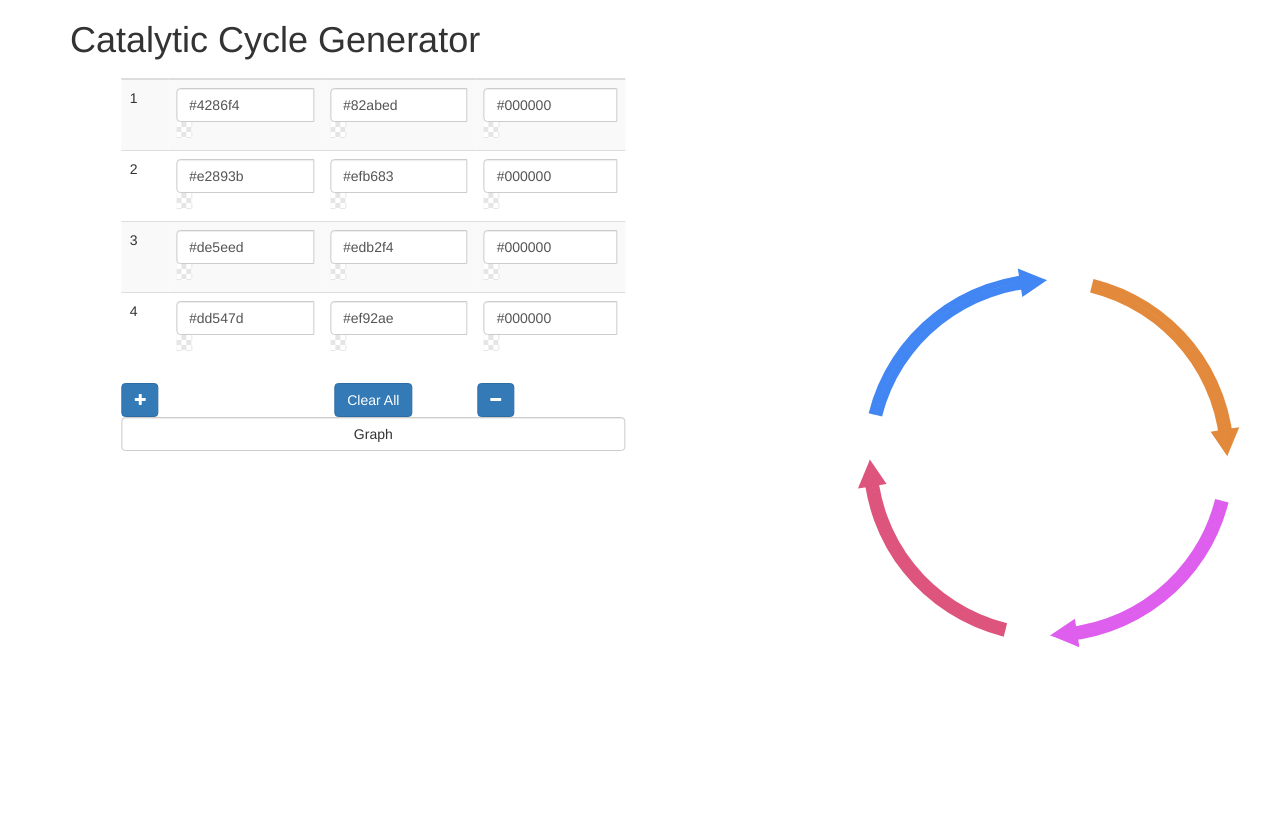
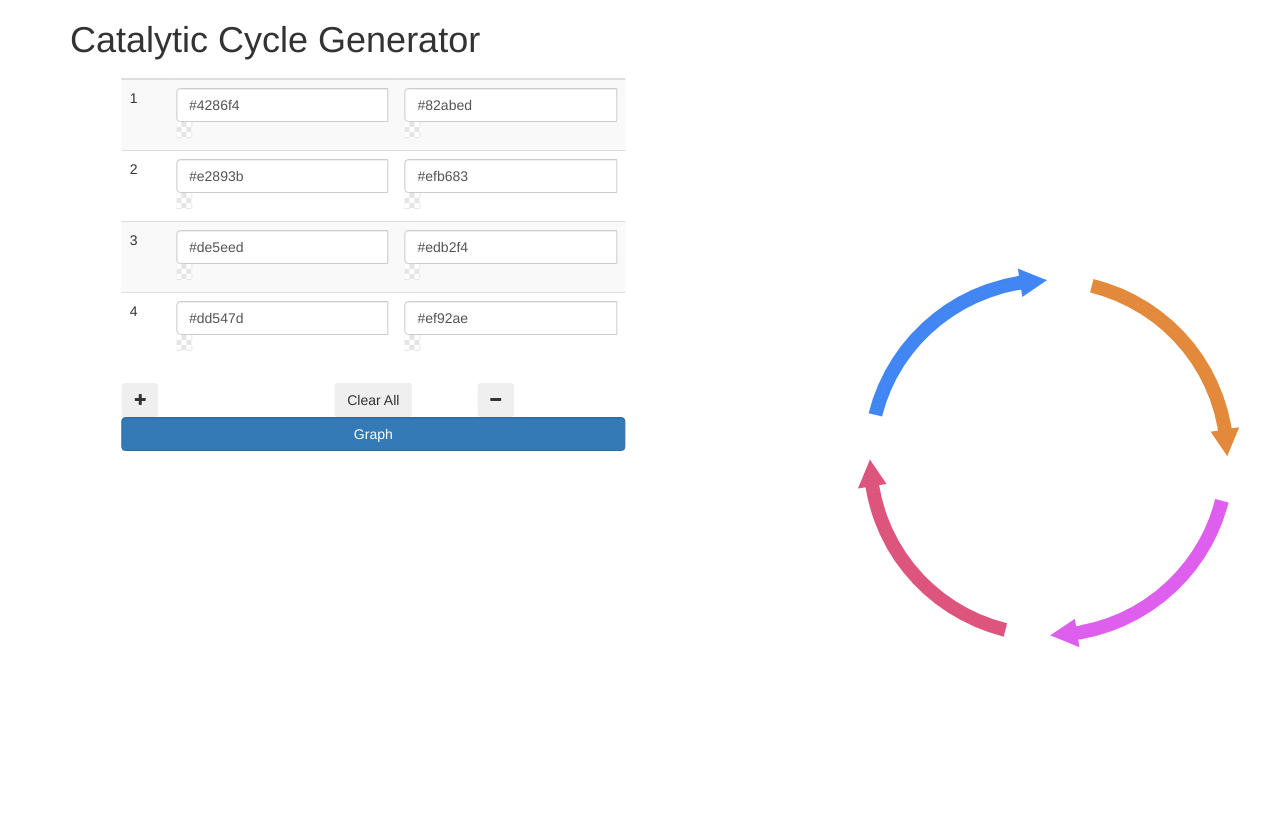
Before and after one commit to brettrhenderson/Catacycle_Web, a Flask app: page /graphs in a window 1280 px wide, after a click on "Colors"; the page is wider, and only the part inside the window is pictured. Run offline with Flask 2, Linux system fonts and the light colour scheme; some libraries are stand-ins or nearby versions.

Commit message:
Removed color for swoops, added arrow thickness icons

```diff
--- a/app/form.py
+++ b/app/form.py
@@ -70,16 +70,6 @@ class RatesForm(FlaskForm):
     r_color8 = StringField('r_color8', default='#000000')
     r_color9 = StringField('r_color9', default='#000000')
     r_color10 = StringField('r_color10', default='#000000')
-    incoming_color1 = StringField('incoming_color1', default='#000000')
-    incoming_color2 = StringField('incoming_color2', default='#000000')
-    incoming_color3 = StringField('incoming_color3', default='#000000')
-    incoming_color4 = StringField('incoming_color4', default='#000000')
-    incoming_color5 = StringField('incoming_color5', default='#000000')
-    incoming_color6 = StringField('incoming_color6', default='#000000')
-    incoming_color7 = StringField('incoming_color7', default='#000000')
-    incoming_color8 = StringField('incoming_color8', default='#000000')
-    incoming_color9 = StringField('incoming_color9', default='#000000')
-    incoming_color10 = StringField('incoming_color10', default='#000000')
 
     # File Format Tab
     f_format = StringField('f_format', default='.svg')
@@ -108,7 +98,6 @@ class RatesForm(FlaskForm):
                 'is_incoming': [],
                 'fcolours': [],
                 'rcolours': [],
-                'incolours': [],
                 'gap': self.gap.data,
                 'thickness': self.thickness.data,
                 'multiplier': float(self.thickness.data)/15.0,
@@ -121,7 +110,6 @@ class RatesForm(FlaskForm):
             data['is_incoming'].append(getattr(self, 'is_incoming{}'.format(i)).data)
             data['fcolours'].append(getattr(self, 'f_color{}'.format(i)).data)
             data['rcolours'].append(getattr(self, 'r_color{}'.format(i)).data)
-            data['incolours'].append(getattr(self, 'incoming_color{}'.format(i)).data)
 
         data['num_steps'] = self.num_rows()
 
@@ -133,7 +121,6 @@ class RatesForm(FlaskForm):
                 'is_incoming': [],
                 'fcolours': [],
                 'rcolours': [],
-                'incolours': [],
                 'gap': self.gap.default,
                 'thickness': self.thickness.default,
                 'multiplier': float(self.thickness.default)/15.0,
@@ -147,7 +134,6 @@ class RatesForm(FlaskForm):
             data['is_incoming'].append(getattr(self, 'is_incoming{}'.format(i)).default)
             data['fcolours'].append(getattr(self, 'f_color{}'.format(i)).default)
             data['rcolours'].append(getattr(self, 'r_color{}'.format(i)).default)
-            data['incolours'].append(getattr(self, 'incoming_color{}'.format(i)).default)
 
         # have four arrows displayed by default
         for i in range(0, 4):
--- a/app/oboros.py
+++ b/app/oboros.py
@@ -26,13 +26,13 @@ def draw(data=None, startrange=0.1, stoprange=0.8, f_format='svg'):
 
     fcolours = "#4286f4 #e2893b #de5eed #dd547d #4ee5ce #4286f4 #dd547d #4ee5ce #4286f4 #dd547d #4ee5ce".split()
     rcolours = "#82abed #efb683 #edb2f4 #ef92ae #91f2e3 #82abed #ef92ae #91f2e3 #82abed #ef92ae #91f2e3".split()
-    incolours = "#82abed #efb683 #edb2f4 #ef92ae #91f2e3 #82abed #ef92ae #91f2e3 #82abed #ef92ae #91f2e3".split()
+    incolours = fcolours
 
     forward_rates = []
     rev_rates = []
     is_incoming = [False for i in range(MAX_STEPS)]   # no incoming arrows by default
 
-    scale_type = 'Linear'
+    scale_type = 'Logarithmic'
     gap = 5  # default gap without settings
     scale = 23.9   # will scale pending on image size -- connects graph space to figure space
 
@@ -53,7 +53,7 @@ def draw(data=None, startrange=0.1, stoprange=0.8, f_format='svg'):
         rev_rates = data['rev_rates'][:data['num_steps']]
         fcolours = data['fcolours'][:data['num_steps']]
         rcolours = data['rcolours'][:data['num_steps']]
-        incolours = data['incolours'][:data['num_steps']]
+        incolours = fcolours
         is_incoming = data['is_incoming'][:data['num_steps']]
         gap = float(data['gap'])
         multiplier = data['multiplier']
--- a/app/routes.py
+++ b/app/routes.py
@@ -5,7 +5,7 @@ from app import app
 import logging
 
 log = logging.getLogger(__name__)
-log.setLevel(logging.DEBUG)
+# log.setLevel(logging.DEBUG)
 
 @app.route('/', methods=['GET', 'POST'])
 @app.route('/index', methods=['GET', 'POST'])
--- a/app/static/js/graphs.js
+++ b/app/static/js/graphs.js
@@ -57,7 +57,7 @@ function addrow(rows) {
             var newcolorRow = $('<tr id="crow' + counter + '">');
             var ccols = "";
             ccols += '<td>' + counter + '</td>';
-            var prefixes = ['f', 'r', 'incoming']
+            var prefixes = ['f', 'r']
             for (prefix in prefixes) {
                 ccols += `<td>
                              <div id="${prefixes[prefix]}_color-picker-component${counter}" class="input-group colorpicker-component">
@@ -71,7 +71,7 @@ function addrow(rows) {
 
             newcolorRow.append(ccols);
             $("table.color-list").append(newcolorRow);
-            var prefixes = ['f', 'r', 'incoming'];
+            var prefixes = ['f', 'r'];
             for (prefix in prefixes) {
                 $('#' + prefixes[prefix] + '_color-picker-component' + counter).colorpicker({
                     autoInputFallback: false,
--- a/app/templates/graphs.html
+++ b/app/templates/graphs.html
@@ -110,17 +110,17 @@
                                     </table>
                                     <div class="row">
                                         <div class="col-sm-4">
-                                            <button type="button" class="btn btn-primary float-left" id="addrow">
+                                            <button type="button" class="btn btn-outline-primary float-left" id="addrow">
                                                 <i class="fa fa-plus"></i>
                                             </button>
                                         </div>
                                         <div class="col-sm-4 text-center">
-                                            <button type="button" class="btn btn-primary" id="clearrates">
+                                            <button type="button" class="btn btn-outline-primary" id="clearrates">
                                                 Clear All
                                             </button>
                                         </div>
                                         <div class="col-sm-4">
-                                            <button type="button" class="btn btn-primary ibtnDel float-right" id="delrow">
+                                            <button type="button" class="btn btn-outline-primary ibtnDel float-right" id="delrow">
                                                 <i class="fa fa-minus"></i>
                                             </button>
                                         </div>
@@ -130,7 +130,7 @@
                                     <table class="color-list table table-hover table-striped" style="width:100%">
                                         <thead>
                                             <tr>
-                                                {% for header in ['Step', 'Forward Color', 'Reverse Color', 'Swoop Color'] %}
+                                                {% for header in ['Step', 'Forward Color', 'Reverse Color'] %}
                                                 <th>
                                                     {{ header }}
                                                 </th>
@@ -157,31 +157,23 @@
                                                         </span>
                                                     </div>
                                                 </td>
-                                                <td>
-                                                    <div id="incoming_color-picker-component{{ i+1 }}" class="input-group colorpicker-component">
-                                                        <input id="incoming_color{{ i+1 }}" name="incoming_color{{ i+1 }}" type="text" value="{{ form_values['incolours'][i] }}" class="form-control color"/>
-                                                        <span class="input-group-append">
-                                                            <span class="input-group-text colorpicker-input-addon"><i></i></span>
-                                                        </span>
-                                                    </div>
-                                                </td>
                                             </tr>
                                             {% endfor %}
                                         </tbody>
                                     </table>
                                     <div class="row">
                                         <div class="col-sm-4">
-                                            <button type="button" class="btn btn-primary float-left" id="addcolorrow">
+                                            <button type="button" class="btn btn-outline-primary float-left" id="addcolorrow">
                                                 <i class="fa fa-plus"></i>
                                             </button>
                                         </div>
                                         <div class="col-sm-4 text-center">
-                                            <button type="button" class="btn btn-primary" id="clearcolors">
+                                            <button type="button" class="btn btn-outline-primary" id="clearcolors">
                                                 Clear All
                                             </button>
                                         </div>
                                         <div class="col-sm-4">
-                                            <button type="button" class="btn btn-primary ibtnDel float-right" id="delcolorrow">
+                                            <button type="button" class="btn btn-outline-primary ibtnDel float-right" id="delcolorrow">
                                                 <i class="fa fa-minus"></i>
                                             </button>
                                         </div>
@@ -191,23 +183,47 @@
                                     <div class="form-group">
                                         <label for="scale_type">Scaling:</label>
                                         <select class="form-control" id="scale_type" name="scale_type">
+                                            <option>Logarithmic</option>
                                             <option>Linear</option>
-                                            <option>Logarithmic</option>
-                                            <option>Preserve Multiples</option>
+                                            <!--<option>Preserve Multiples</option>-->
                                         </select>
                                     </div>
-                                    {% for slider in ['Gap', 'Thickness'] %}
                                     <div class="form-group form-row">
-                                        <label class="col-sm-3 col-form-label" for="{{ slider | lower }}">{{ slider }}:</label>
-                                        <div class="pt-3 col-sm-7">
-                                            <input id="{{ slider | lower }}" name="{{ slider | lower }}" class="form-control-range slider" type="range" min="0"
-                                                   max="50" step="1" value="{{ form_values[slider | lower] }}">
+                                        <label class="col-sm-2 col-form-label" for="gap">Gap:</label>
+                                        <span class="col-sm-2">
+                                            <img src="{{url_for('.static', filename='images/Gap_small.png')}}" alt="small gap"
+                                             srcset="{{url_for('.static', filename='images/Gap_small.svg')}}" width="60" height="30">
+                                        </span>
+                                        <div class="pt-3 col-sm-4">
+                                            <input id="gap" name="gap" class="form-control-range slider" type="range" min="0"
+                                                   max="50" step="1" value="{{ form_values['gap'] }}">
                                         </div>
+                                        <span class="col-sm-2">
+                                            <img src="{{url_for('.static', filename='images/Gap_big.png')}}" alt="big gap"
+                                             srcset="{{url_for('.static', filename='images/Gap_big.svg')}}" width="60" height="30">
+                                        </span>
                                         <div class="col-sm-2">
-                                            <input class="form-control" type="text" id="{{ slider | lower }}val" readonly>
+                                            <input class="form-control" type="text" id="gapval" readonly>
                                         </div>
                                     </div>
-                                    {% endfor %}
+                                    <div class="form-group form-row">
+                                        <label class="col-sm-2 col-form-label" for="thickness">Thickness:</label>
+                                        <span class="col-sm-2">
+                                            <img src="{{url_for('.static', filename='images/Thickness_small.png')}}" alt="thin arrow"
+                                             srcset="{{url_for('.static', filename='images/Thickness_small.svg')}}" width="60" height="60">
+                                        </span>
+                                        <div class="pt-3 col-sm-4">
+                                            <input id="thickness" name="thickness" class="form-control-range slider" type="range" min="0"
+                                                   max="50" step="1" value="{{ form_values['thickness'] }}">
+                                        </div>
+                                        <span class="col-sm-2">
+                                            <img src="{{url_for('.static', filename='images/Thickness_big.png')}}" alt="thick arrow"
+                                             srcset="{{url_for('.static', filename='images/Thickness_big.svg')}}" width="60" height="60">
+                                        </span>
+                                        <div class="col-sm-2">
+                                            <input class="form-control" type="text" id="thicknessval" readonly>
+                                        </div>
+                                    </div>
                                 </div>
                                 <div class="tab-pane" id="fileformat">
                                     <div class="form-group form-row">
@@ -224,7 +240,7 @@
                             </div>
                         </div>
                         <div class="card-footer">
-                            <input type="submit" class="form-control btn btn-default" value="Graph">
+                            <input type="submit" class="form-control btn btn-primary" value="Graph">
                         </div>
                     </div>
                 </form>
```
Also changed, not shown: app/static/images/Gap_big.png (added), app/static/images/Gap_big.svg (added), app/static/images/Gap_small.png (added), app/static/images/Gap_small.svg (added), app/static/images/Thickness_big.svg (added), app/static/images/Thickness_bigh.png (added), app/static/images/Thickness_small.png (added), app/static/images/Thickness_small.svg (added).
